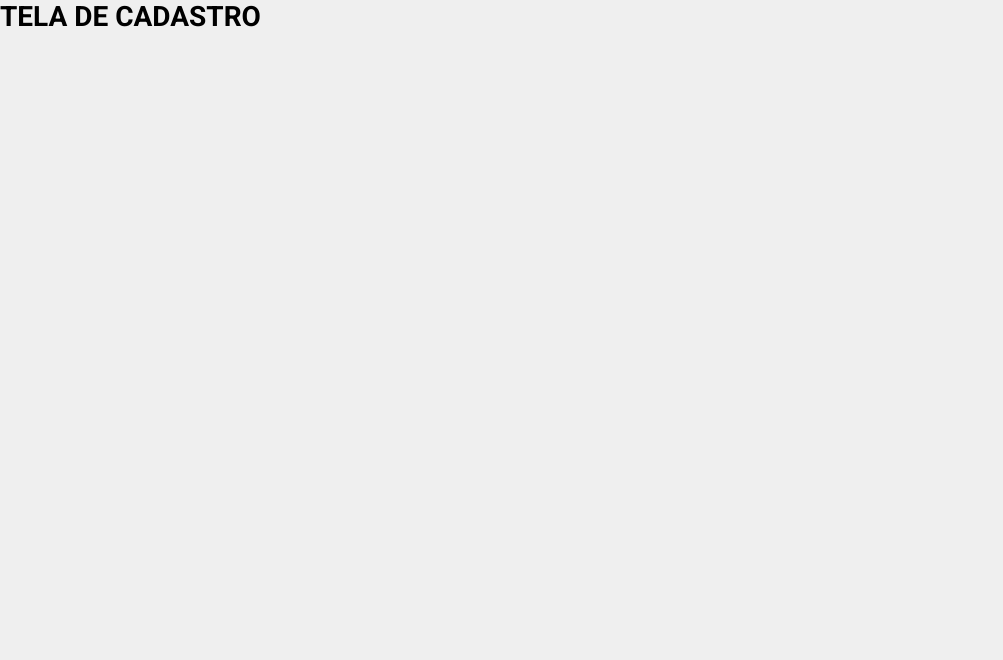
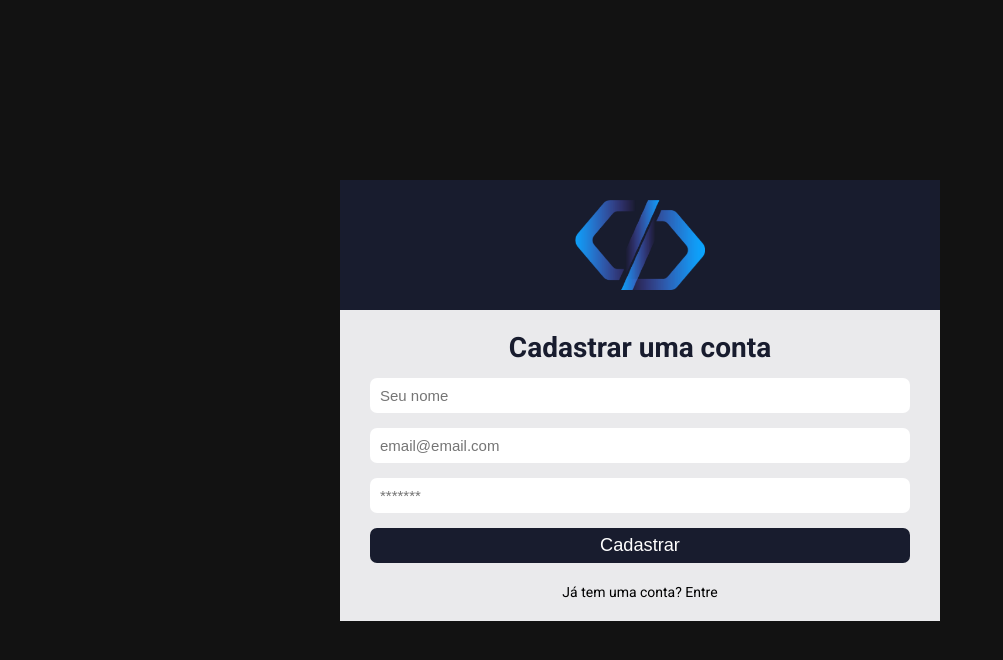
Before and after one commit to PauloMtz/react-chamados, a React (Create React App) app: page /register in a window 1280 px wide. Shown: the top 660 px of the page, without its empty margins (0-1003 px from the left). Built offline with nearby package versions, Linux system fonts and the light colour scheme; the HTML template or start-up script is replaced by a standard one.

Commit message:
Criando a página de cadastro

```diff
--- a/src/pages/SignUp/index.js
+++ b/src/pages/SignUp/index.js
@@ -1,8 +1,42 @@
+import { useState } from 'react';
+import { Link } from 'react-router-dom';
+
+import logo from '../../assets/logo.png';
 
 function SignUp() {
+  const [nome, setNome] = useState('');
+  const [email, setEmail] = useState('');
+  const [password, setPassword] = useState('');
+
+  function handleSubmit(e){
+    e.preventDefault();
+    alert('Teste clique');
+  }
+
   return (
-    <div>
-      <h1>TELA DE CADASTRO</h1>
+    <div className="container-center">
+      <div className="login">
+        <div className="login-area">
+          <img src={logo} alt="Sistema Logo" />
+        </div>
+
+        <form onSubmit={handleSubmit}>
+          <h1>Cadastrar uma conta</h1>
+
+          <input type="text" placeholder="Seu nome"
+            value={nome} onChange={(e) => setNome(e.target.value)} />
+
+          <input type="text" placeholder="email@email.com"
+            value={email} onChange={ (e) => setEmail(e.target.value) }/>
+
+          <input type="password" placeholder="*******" value={password}
+            onChange={(e) => setPassword(e.target.value) } />
+
+          <button type="submit">Cadastrar</button>
+        </form>
+
+        <Link to="/">Já tem uma conta? Entre</Link>
+      </div>
     </div>
   );
 }
```
